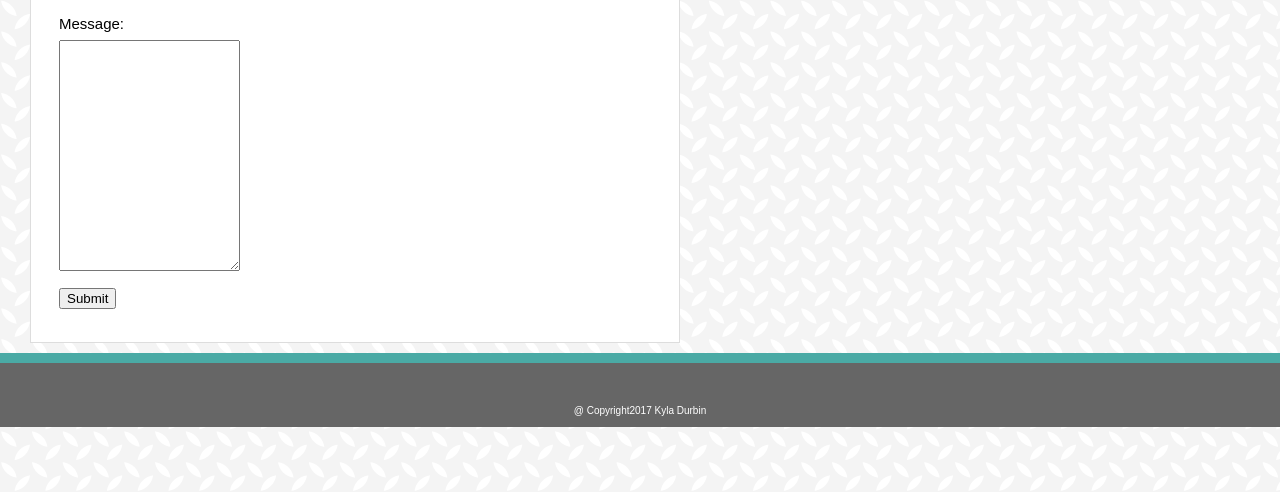
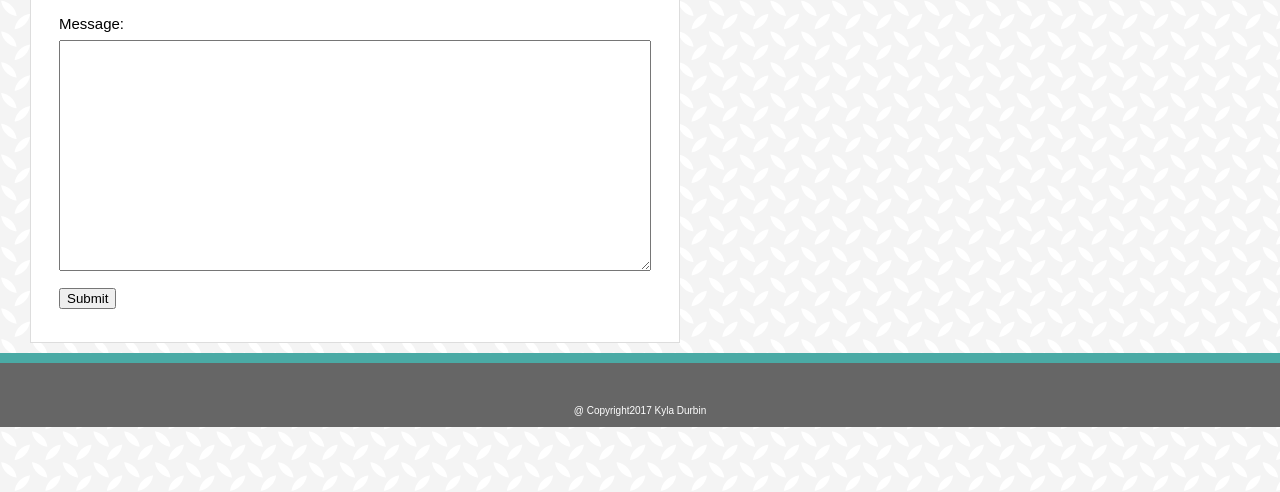
Before and after one commit to KDurbin02/Responsive-Portfolio, a plain HTML site: page contact.html in a window 1280 px wide. Shown: the part 308-800 px from the top of the page. Drawn offline with Linux system fonts and the light colour scheme.

Commit message:
fixed form width

```diff
--- a/assets/css/style.css
+++ b/assets/css/style.css
@@ -126,6 +126,10 @@ h1, h2 {
 /****Contact Page Styling*****/
 form {
 	width: 100%;
+}
+
+textarea {
+	width: inherit;
 }
 
 /*****Footer Styling****/
```
